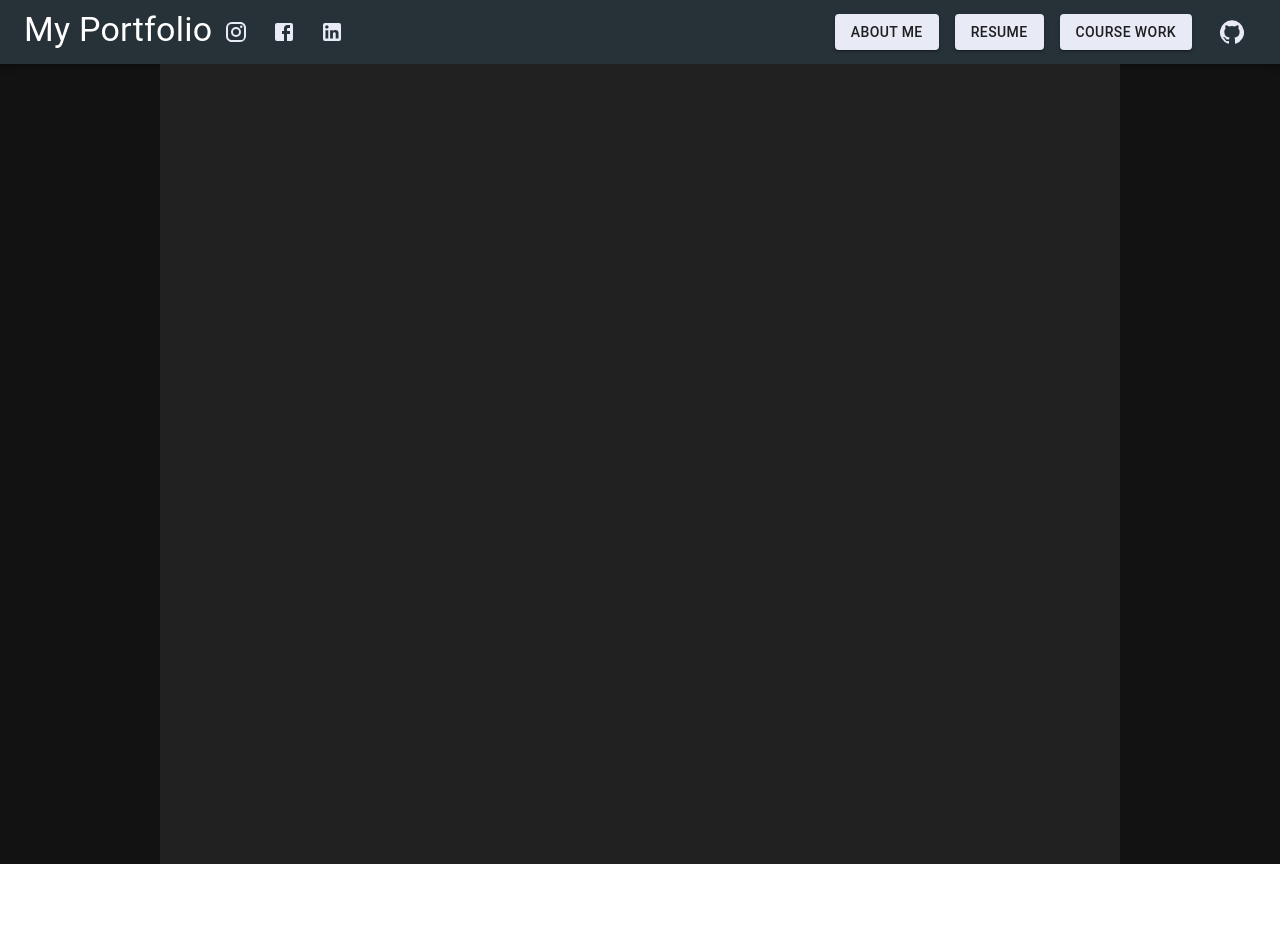
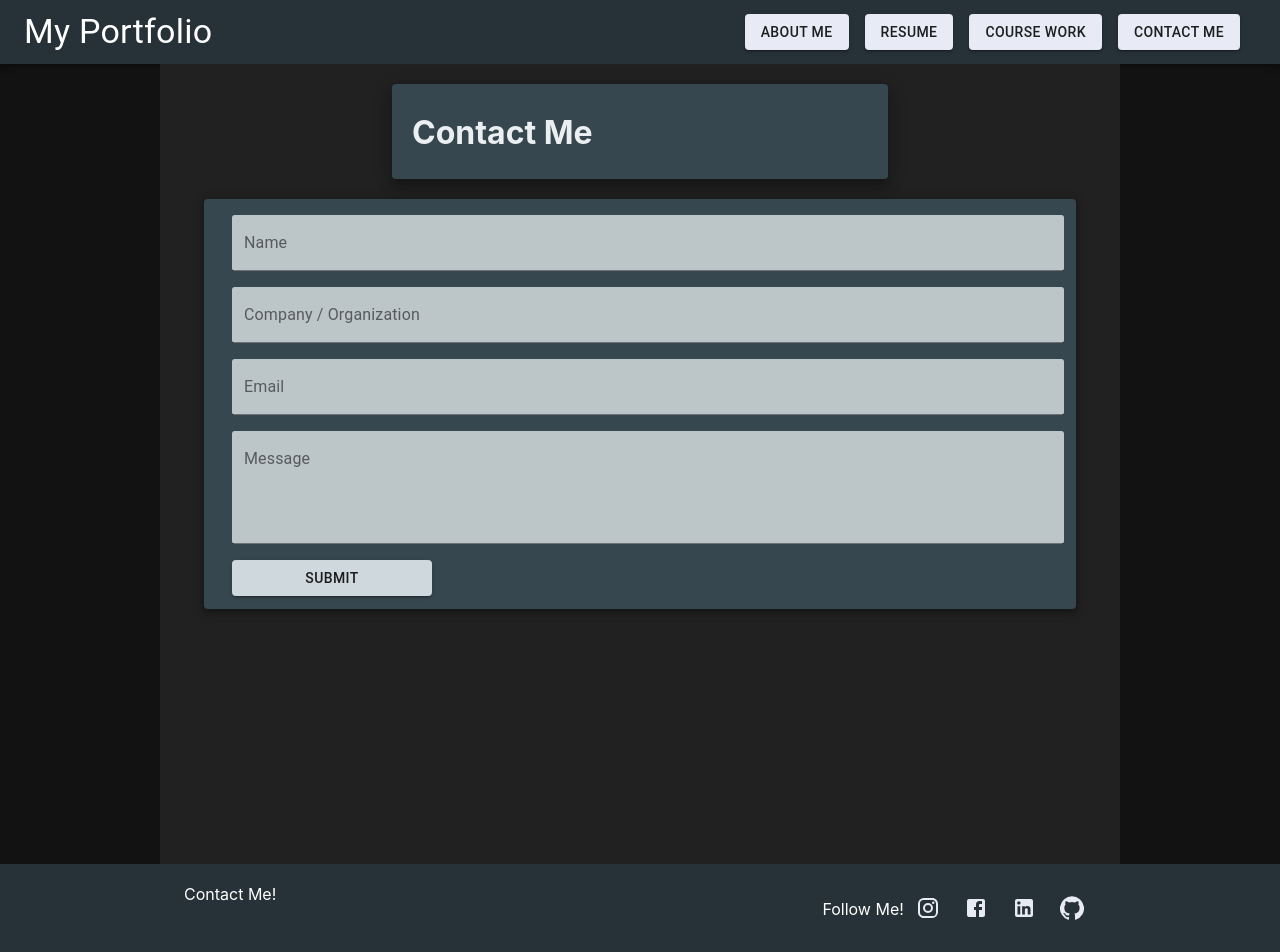
Before and after one commit to spideyguy99/Portfolio, a React (Create React App) app: page /contact_me in a window 1280 px wide. Before the commit the page ends 864 px from the top, so only its background shows below. Built offline with nearby package versions, Linux system fonts and the light colour scheme.

Commit message:
Rearranged navigation (added contact page)
also in the process of updating "about this webste" section

```diff
--- a/src/App.js
+++ b/src/App.js
@@ -22,8 +22,12 @@ import Container from '@material-ui/core/Container';
 
 //page imports
 import Resume from "./Components/Resume";
-import Index from "./Components/AboutMe/Index";
 import Homework from "./Components/Homework/Home";
+import Music from "./Components/AboutMe/Music";
+import Movies from "./Components/AboutMe/Movies";
+import Games from "./Components/AboutMe/Games";
+import mediaHome from "./Components/AboutMe/mediaHome";
+import Contact from "./Components/Contact";
 
 const useStyles = makeStyles(theme => ({
     root: {
@@ -40,6 +44,18 @@ const useStyles = makeStyles(theme => ({
     },
     appbar: {
         backgroundColor: "#263238"
+    },
+    footercontainer: {
+        backgroundColor: "#263238",
+        color: "white",
+        display: "flex",
+    },
+    footer: {
+        backgroundColor: "#263238",
+        color: "white",
+        display: "flex",
+        marginTop: 20,
+        marginBottom: 20
     }
 }));
 
@@ -57,17 +73,6 @@ function App() {
                               <Link to={"/"} style={{color: "white", textDecoration: "none"}}>
                                   My Portfolio
                               </Link>
-                              <IconButton aria-label="GitHub" href="https://www.instagram.com/https.noah99/" target={"_blank"}>
-                                  <InstagramIcon style={{color: "#e8eaf6"}}/>
-                              </IconButton>
-
-                              <IconButton aria-label="GitHub" href="https://www.facebook.com/noah.furniss.73" target={"_blank"}>
-                                  <FacebookIcon style={{color: "#e8eaf6"}}/>
-                              </IconButton>
-
-                              <IconButton aria-label="GitHub" href="https://www.linkedin.com/in/noah-furniss-61a682163/" target={"_blank"}>
-                                  <LinkedInIcon style={{color: "#e8eaf6"}}/>
-                              </IconButton>
                           </Typography>
 
                           <Link to={"/"} style={{textDecoration: "none"}}>
@@ -88,19 +93,53 @@ function App() {
                               </Button>
                           </Link>
 
-                          <IconButton aria-label="GitHub" href="https://github.com/spideyguy99" target={"_blank"}>
-                              <GitHubIcon style={{color: "#e8eaf6"}}/>
-                          </IconButton>
-
+                          <Link to={"/contact_me"} style={{textDecoration: "none"}}>
+                              <Button variant={"contained"} className={classes.menuButton}>
+                                  Contact Me
+                              </Button>
+                          </Link>
                       </Toolbar>
                   </AppBar>
               </nav>
-              <Container maxWidth={"md"} style={{ backgroundColor: "#212121", minHeight: '100vh' }}>
+              <Container maxWidth={"md"} style={{ backgroundColor: "#212121", minHeight: '100vh', paddingBottom: 20 }}>
                   <Switch>
-                      <Route path={"/"} component={Index} exact />
+                      <Route path={"/"}  exact component={mediaHome} />
+                      <Route path={"/music"} component={Music} />
+                      <Route path={"/movies"} component={Movies} />
+                      <Route path={"/games"} component={Games} />
                       <Route path={"/resume"} component={Resume} />
                       <Route path={"/homework"} component={Homework} />
+                      <Route path={"/contact_me"} component={Contact} />
                   </Switch>
+              </Container>
+          </div>
+          <div className={classes.footercontainer}>
+              <Container className={classes.footer} maxWidth={"md"}>
+                  <div style={{width: "70%"}}>
+                      <Link to={"/contact_me"} style={{textDecoration: "none", color: "white"}}>
+                          Contact Me!
+                      </Link>
+                  </div>
+                  <div style={{marginTop: 15}}>
+                      Follow Me!
+                  </div>
+                  <div style={{marginLeft:"auto", marginRight:0}}>
+                      <IconButton aria-label="GitHub" href="https://www.instagram.com/https.noah99/" target={"_blank"}>
+                          <InstagramIcon style={{color: "#e8eaf6"}}/>
+                      </IconButton>
+
+                      <IconButton aria-label="GitHub" href="https://www.facebook.com/noah.furniss.73" target={"_blank"}>
+                          <FacebookIcon style={{color: "#e8eaf6"}}/>
+                      </IconButton>
+
+                      <IconButton aria-label="GitHub" href="https://www.linkedin.com/in/noah-furniss-61a682163/" target={"_blank"}>
+                          <LinkedInIcon style={{color: "#e8eaf6"}}/>
+                      </IconButton>
+
+                      <IconButton aria-label="GitHub" href="https://github.com/spideyguy99" target={"_blank"}>
+                          <GitHubIcon style={{color: "#e8eaf6"}}/>
+                      </IconButton>
+                  </div>
               </Container>
           </div>
       </Router>
--- a/src/Components/AboutMe/Games.js
+++ b/src/Components/AboutMe/Games.js
@@ -16,7 +16,7 @@ const useStyles = makeStyles({
     root: {
         width: 250,
         minHeight: 250,
-        backgroundColor: "#37474f",
+        backgroundColor: "#546e7a",
         color: "#eceff1",
         marginBottom: 20
     },
@@ -30,7 +30,7 @@ const useStyles = makeStyles({
         justifyContent: "space-around",
     },
     cardpaper: {
-        backgroundColor: "#37474f",
+        backgroundColor: "#546e7a",
         color: "#eceff1",
         minWidth: 250,
         marginTop: 20,
--- a/src/Components/AboutMe/Index.js
+++ /dev/null
@@ -1,80 +0,0 @@
-import React from "react";
-import {BrowserRouter as Router, Link, Route, Switch} from "react-router-dom";
-
-//material ui imports
-import LibraryMusicIcon from '@material-ui/icons/LibraryMusic';
-import TheatersIcon from '@material-ui/icons/Theaters';
-import SportsEsportsIcon from '@material-ui/icons/SportsEsports';
-import Container from "@material-ui/core/Container";
-import {makeStyles} from "@material-ui/core/styles";
-import IconButton from '@material-ui/core/IconButton';
-import PersonIcon from '@material-ui/icons/Person';
-import Paper from '@material-ui/core/Paper';
-
-//page imports
-import mediaHome from "./mediaHome";
-import Music from "./Music";
-import Games from './Games';
-import Movies from "./Movies";
-
-
-const useStyles = makeStyles(theme =>({
-    icon: {
-        color: "#e8eaf6",
-        height: 35,
-        width: 35,
-    },
-    root: {
-        display: "flex",
-        flexDirection: "column",
-        flexGrow: 4,
-    },
-    paper: {
-        backgroundColor: "#37474f",
-        display: "flex",
-        justifyContent: "space-around",
-        margin: "0 auto"
-    }
-}));
-
-export default function Index () {
-    const classes = useStyles();
-
-
-    return(
-            <Router>
-                <div className={classes.root}>
-                    <nav>
-                        <Paper className={classes.paper}>
-                        <Link to={`/`}>
-                            <IconButton aria-label="About Me">
-                                <PersonIcon className={classes.icon} />
-                            </IconButton>
-                        </Link>
-                        <Link to={`/music`}>
-                            <IconButton aria-label="Music">
-                                <LibraryMusicIcon className={classes.icon}/>
-                            </IconButton>
-                        </Link>
-                        <Link to={`/games`}>
-                            <IconButton aria-label="Games">
-                                <SportsEsportsIcon className={classes.icon}/>
-                            </IconButton>
-                        </Link>
-                        <Link to={`/movies`}>
-                            <IconButton aria-label="Shows">
-                                <TheatersIcon className={classes.icon}/>
-                            </IconButton>
-                        </Link>
-                        </Paper>
-                    </nav>
-                        <Switch>
-                            <Route path={"/"}  exact component={mediaHome} />
-                            <Route path={"/music"} component={Music} />
-                            <Route path={"/movies"} component={Movies} />
-                            <Route path={"/games"} component={Games} />
-                        </Switch>
-                </div>
-            </Router>
-    )
-}
--- a/src/Components/AboutMe/Movies.js
+++ b/src/Components/AboutMe/Movies.js
@@ -14,7 +14,7 @@ const useStyles = makeStyles({
     root: {
         width: 250,
         minHeight: 250,
-        backgroundColor: "#37474f",
+        backgroundColor: "#546e7a",
         color: "#eceff1",
         marginBottom: 20
     },
@@ -28,7 +28,7 @@ const useStyles = makeStyles({
         justifyContent: "space-around",
     },
     cardpaper: {
-        backgroundColor: "#37474f",
+        backgroundColor: "#546e7a",
         color: "#eceff1",
         minWidth: 250,
         marginTop: 20,
--- a/src/Components/AboutMe/Music.js
+++ b/src/Components/AboutMe/Music.js
@@ -16,7 +16,7 @@ const useStyles = makeStyles({
     root: {
         width: 250,
         minHeight: 20,
-        backgroundColor: "#37474f",
+        backgroundColor: "#546e7a",
         color: "#eceff1",
         marginBottom: 20
     },
@@ -29,11 +29,8 @@ const useStyles = makeStyles({
         flexWrap: "wrap",
         justifyContent: "space-around",
     },
-    cardButton: {
-        backgroundColor: "#546e7a"
-    },
     cardpaper: {
-        backgroundColor: "#37474f",
+        backgroundColor: "#546e7a",
         color: "#eceff1",
         minWidth: 250,
         marginTop: 20,
@@ -53,7 +50,7 @@ export default function MusicCard() {
         <div>
             <Paper className={classes.cardpaper}>
                 <h2>My Favorite Albums!</h2>
-                A top 9 list of my favorite Albums! Click the Card to view a selected song from the artist, the ALBUM button will take you to Spotify!
+                A top 9 list of my favorite Albums! Click the Card to view a selected song from the artist!
             </Paper>
             <div className={classes.card}>
             {MusicList.map(item => (
@@ -66,7 +63,7 @@ export default function MusicCard() {
                         />
                         <CardContent>
                             <Typography gutterBottom variant="h5" component="h2">
-                                {item.artist}
+                                {item.artist} - {item.album}
                             </Typography>
                             <Typography variant="subtitle2" >
                                 {item.genre}
@@ -76,11 +73,6 @@ export default function MusicCard() {
                             </Typography>
                         </CardContent>
                     </CardActionArea>
-                    <CardActions className={classes.cardbutton}>
-                        <Button  variant={"contained"} size="small" target={"_blank"} href={item.spot} style={{backgroundColor:"#546e7a", color: "#eceff1"}}>
-                            Album
-                        </Button>
-                    </CardActions>
                 </Card>
             ))}
             </div>
--- a/src/Components/AboutMe/mediaHome.js
+++ b/src/Components/AboutMe/mediaHome.js
@@ -8,7 +8,9 @@ import Button from "@material-ui/core/Button";
 
 //pages
 import Carousel from './Carousel';
-
+import Music from "./Music";
+import Games from "./Games";
+import Movies from "./Movies";
 
 const useStyles = makeStyles(theme=>({
     text: {
@@ -22,26 +24,29 @@ const useStyles = makeStyles(theme=>({
         color: "#eceff1",
         paddingLeft: 50,
         padding: 12,
-        display: "flex"
+        display: "flex",
+        margin: 20
     },
     cardpaper: {
         backgroundColor: "#37474f",
         color: "#eceff1",
         minWidth: 250,
-        marginTop: 20,
-        marginLeft: 20,
-        marginRight: 20,
-        marginBottom: 20,
+        margin: 20,
         padding: 8
     },
     paperholder: {
         display: "flex",
-        justifyContent: "space-around"
+        justifyContent: "space-around",
     },
     large: {
         width: theme.spacing(15),
         height: theme.spacing(15),
     },
+    mediaholder: {
+        paddingTop: 10,
+        margin: 20,
+        backgroundColor: "#37474f"
+    }
 }));
 
 export default function MediaCard() {
@@ -79,18 +84,6 @@ export default function MediaCard() {
                     </ul>
                 </Paper>
                 <Paper className={classes.cardpaper}>
-                    <h3>What is this website for?</h3>
-                    <div>
-                        <ul>
-                            <li>My portfolio is meant to give you both a look into my personal, and professional life.</li>
-                            <li>In the navigation above you can find a selection of my favorite albums, video games, and shows!</li>
-                            <li>Links to all of my social media are in the icons of the navigation bar.</li>
-                            <li>A collection of my posted homework for my CIT 41300 class.</li>
-                        </ul>
-                    </div>
-                </Paper>
-            </div>
-            <Paper className={classes.cardpaper} style={{display: "flex"}}>
                     <h3 style={{width: "75%"}}>
                         The Site I am currently working on!
                     </h3>
@@ -103,7 +96,27 @@ export default function MediaCard() {
                         Engineering and Technology
                     </Button>
                 </Paper>
-
+            </div>
+            <Paper className={classes.cardpaper} >
+                <h3>What is this website for?</h3>
+                <div>
+                    <ul>
+                        <li>My portfolio is meant to give you both a look into my personal, and professional life.</li>
+                        <li>In the navigation above you can find a selection of my favorite albums, video games, and shows!</li>
+                        <li>Links to all of my social media are in the icons of the navigation bar.</li>
+                        <li>A collection of my posted homework for my CIT 41300 class.</li>
+                    </ul>
+                </div>
+            </Paper>
+            <Paper className={classes.mediaholder}>
+                <Music/>
+            </Paper>
+            <Paper className={classes.mediaholder}>
+                <Games/>
+            </Paper>
+            <Paper className={classes.mediaholder}>
+                <Movies/>
+            </Paper>
         </div>
     );
 }
--- /dev/null
+++ b/src/Components/Contact.js
@@ -0,0 +1,102 @@
+import React from "react";
+import Paper from '@material-ui/core/Paper';
+import {makeStyles} from '@material-ui/core/styles';
+import TextField from '@material-ui/core/TextField';
+import Button from "@material-ui/core/Button";
+
+const useStyles = makeStyles(theme =>({
+    cardpaper: {
+        backgroundColor: "#37474f",
+        color: "#eceff1",
+        marginLeft: 20,
+        marginRight: 20,
+        marginBottom: 20,
+        padding: 8,
+        paddingLeft: 20,
+        paddingRight: 20,
+        paddingBottom: 5
+    },
+    paperinpaper: {
+        backgroundColor: "#546e7a",
+        color: "#eceff1",
+        paddingLeft: 12,
+        paddingRight: 12,
+        paddingTop: 1,
+        paddingBottom: 12,
+        marginLeft: 10,
+        marginRight: 10,
+        marginBottom: 20,
+    },
+    root: {
+        '& > *': {
+            margin: theme.spacing(1),
+            width: 200,
+        },
+    },
+    textfield: {
+        width: "100%",
+        backgroundColor: "#cfd8dc",
+        borderRadius: 3
+    },
+    button: {
+        backgroundColor: "#cfd8dc",
+    }
+}));
+
+export default function Contact() {
+
+    const classes = useStyles();
+
+    return(
+        <div>
+            <div style={{backgroundColor: "#212121", height: 20}}>
+            </div>
+            <Paper className={classes.cardpaper} style={{width: "50%", margin: "0 auto", marginBottom: 20}} elevation={10}>
+                <h1>
+                    Contact Me
+                </h1>
+            </Paper>
+
+            <Paper className={classes.cardpaper} elevation={5}>
+                <form className={classes.root} noValidate autoComplete="off">
+                    <TextField
+                        className={classes.textfield}
+                        id="standard-secondary"
+                        label="Name"
+                        variant="filled"
+                        color="primary"
+                    />
+                    <TextField
+                        className={classes.textfield}
+                        id="filled-secondary"
+                        label="Company / Organization"
+                        variant="filled"
+                        color="primary"
+                    />
+                    <TextField
+                        className={classes.textfield}
+                        id="filled-secondary"
+                        label="Email"
+                        variant="filled"
+                        color="primary"
+                    />
+                    <TextField
+                        className={classes.textfield}
+                        id="standard-multiline-static"
+                        label="Message"
+                        multiline
+                        rows="4"
+                        variant="filled"
+                        color="primary"
+                    />
+                    <Button
+                        className={classes.button}
+                        variant={"contained"}
+                    >
+                        Submit
+                    </Button>
+                </form>
+            </Paper>
+        </div>
+    );
+}
--- a/src/Components/Homework/Home.js
+++ b/src/Components/Homework/Home.js
@@ -34,8 +34,8 @@ export default function Home () {
 
     return(
         <div>
-            <div style={{backgroundColor: "#212121", color: "#212121"}}>
-                Bumber
+            <div style={{backgroundColor: "#212121", height: 20}}>
+
             </div>
             <Paper className={classes.cardpaper}>
                 <h2>Homework from CIT 41300 - Advanced Commercial Web Development</h2>
--- a/src/Components/Resume.js
+++ b/src/Components/Resume.js
@@ -39,8 +39,7 @@ export default function Resume() {
 
     return(
         <div>
-            <div style={{backgroundColor: "#212121", color: "#212121"}}>
-                Bumber
+            <div style={{backgroundColor: "#212121", height: 20}}>
             </div>
             <Paper className={classes.cardpaper} style={{width: "50%", margin: "0 auto", marginBottom: 20}} elevation={10}>
                 <div style={{display: "flex", flexWrap: "wrap", justifyContent: "space-around"}}>
```
Also changed, not shown: src/Components/Data/MusicData.js (+9 -18 lines). Lines whose indentation alone changed are shown as unchanged.
